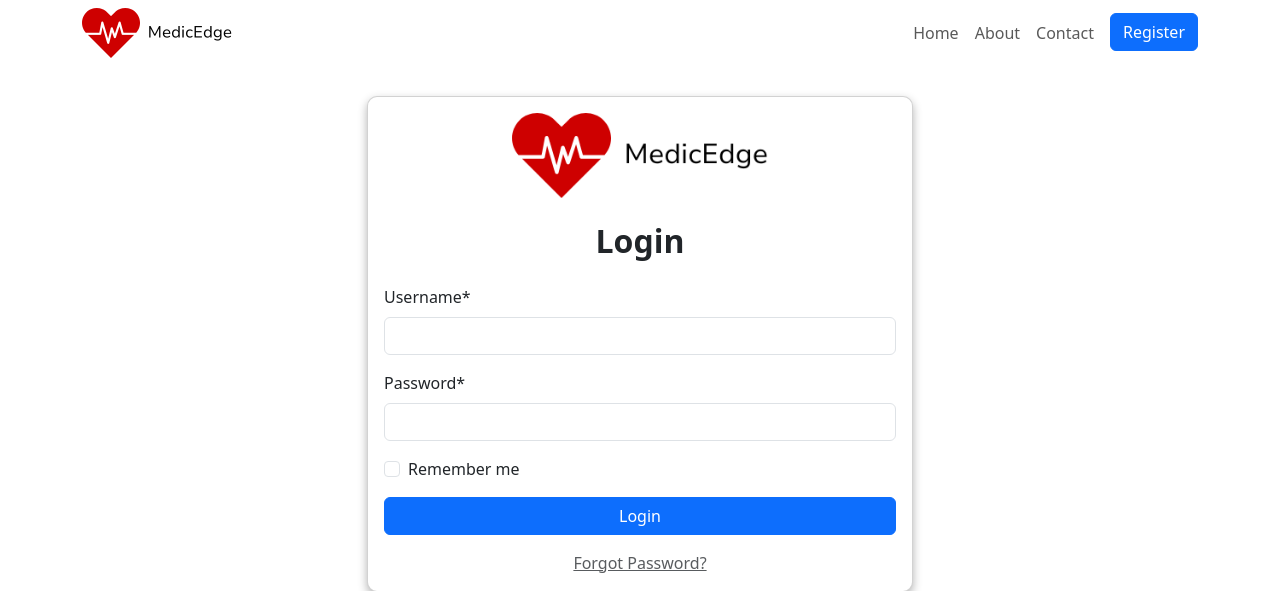
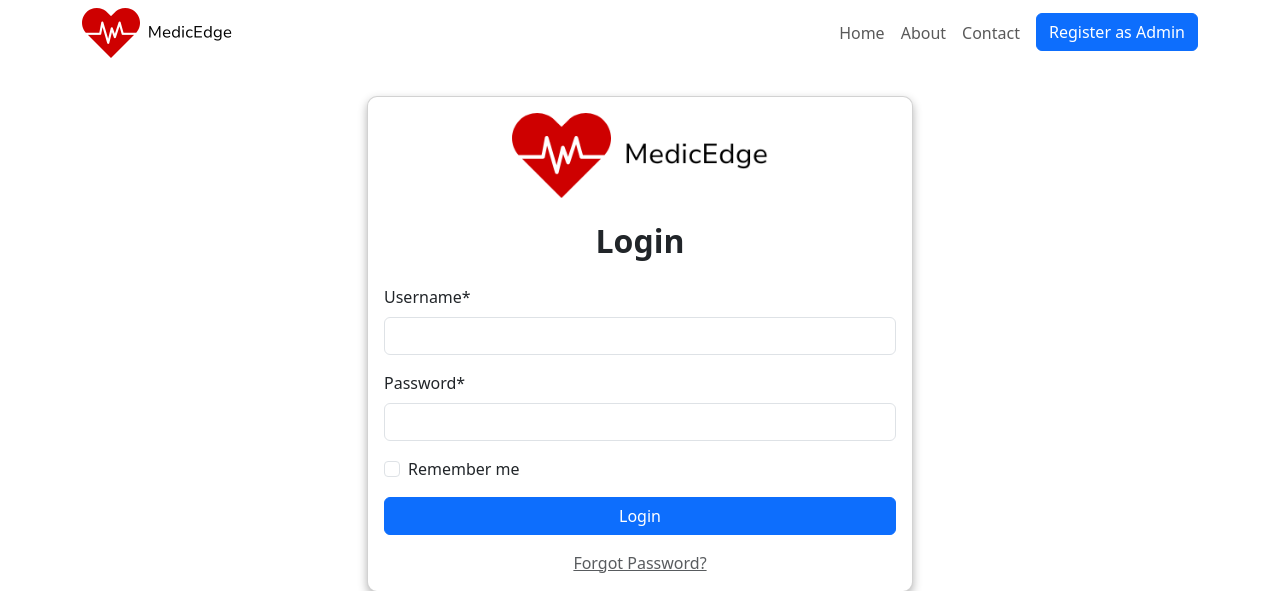
Before and after one commit to ivon-dev/MedicEdge, a PHP site: page /pages/auth/login.php in a window 1280 px wide. Shown: the top 591 px of the page. Run offline with PHP 8.4, Linux system fonts and the light colour scheme; some libraries are stand-ins or nearby versions.

Commit message:
Fixed 404 not found in Register button

```diff
--- a/WEBAPP/pages/auth/login.php
+++ b/WEBAPP/pages/auth/login.php
@@ -27,7 +27,7 @@
                     <li class="nav-item"><a class="nav-link" href="/">Home</a></li>
                     <li class="nav-item"><a class="nav-link" href="#about">About</a></li>
                     <li class="nav-item"><a class="nav-link" href="#contact">Contact</a></li>
-                    <li class="nav-item"><a class="btn btn-primary ms-2" href="/pages/auth/register.php">Register</a></li>
+                    <li class="nav-item"><a class="btn btn-primary ms-2" href="/pages/auth/register_as_admin.php">Register as Admin</a></li>
                 </ul>
             </div>
         </div>
```
